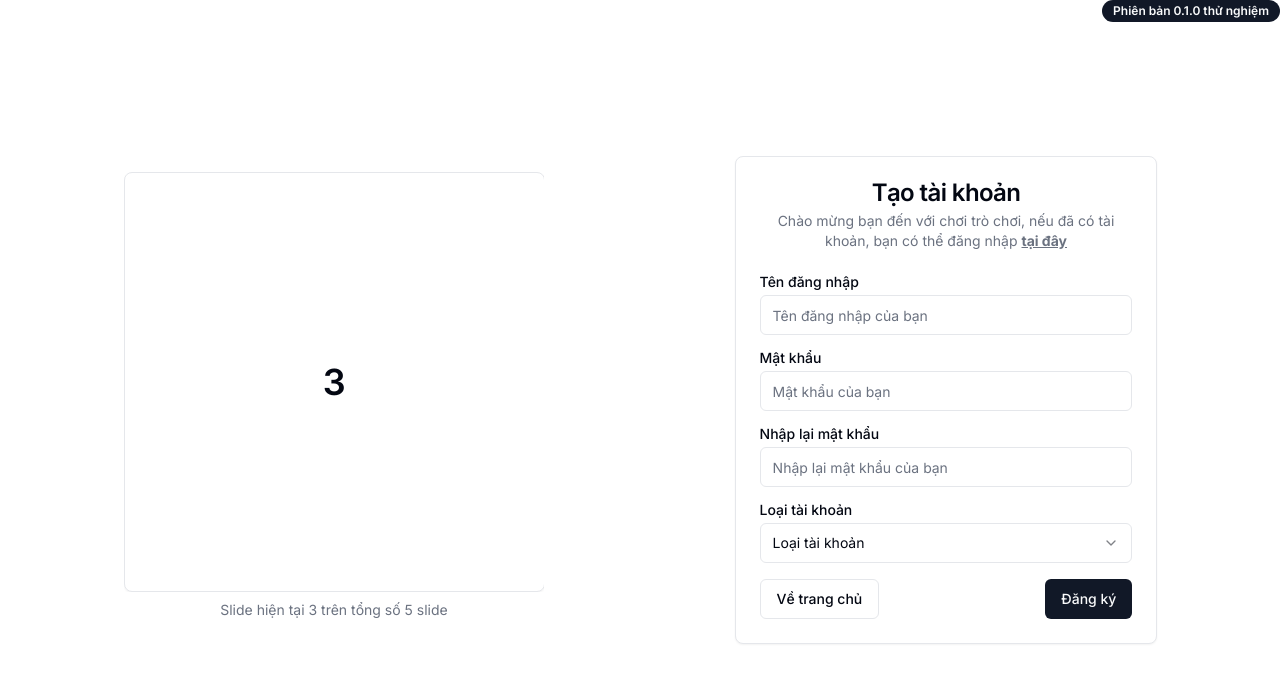
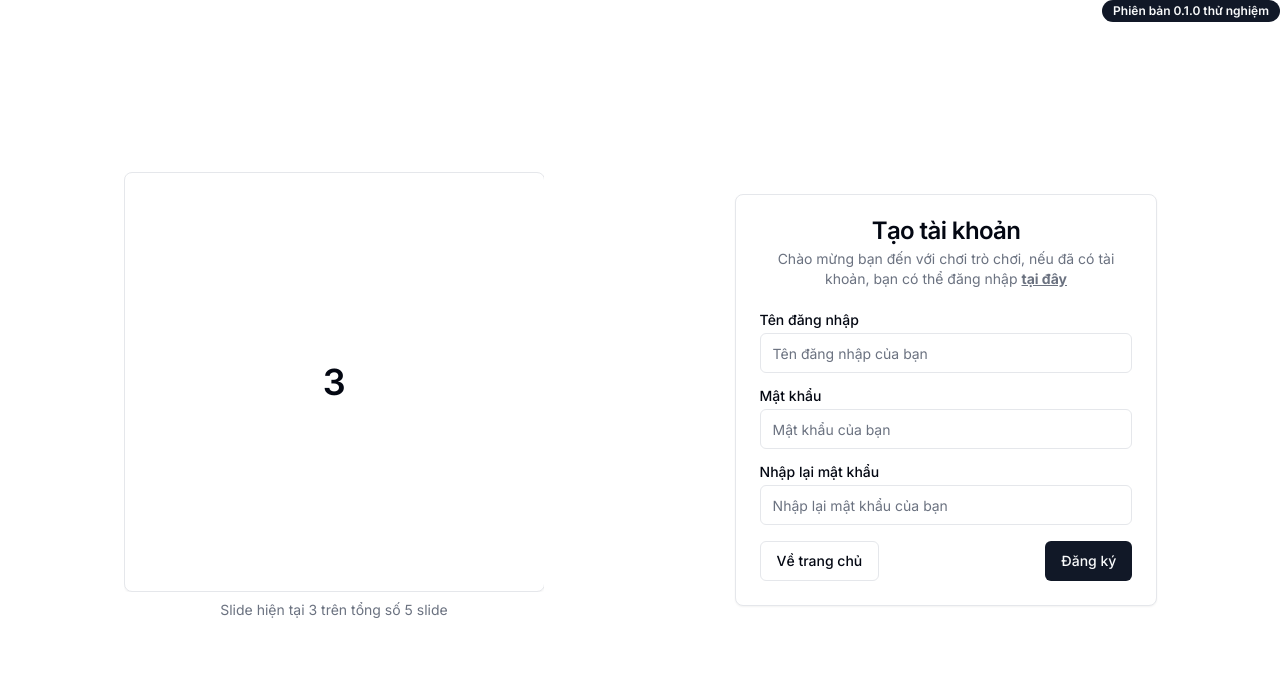
Before and after one commit to AnVscode/choi-tro-choi, a Next.js app: page /sign-up in a window 1280 px wide. Shown: the top 682 px of the page. Built offline with nearby package versions, Linux system fonts and the light colour scheme.

Commit message:
remove account type auth form

```diff
--- a/src/app/(auth)/components/form-sign-in.tsx
+++ b/src/app/(auth)/components/form-sign-in.tsx
@@ -6,9 +6,10 @@ import { Label } from "@/components/ui/label";
 import { Input } from "@/components/ui/input";
 import { Button } from "@/components/ui/button";
 import { pageRouter } from "@/constants/page-router";
+import { AppRouterInstance } from "next/dist/shared/lib/app-router-context.shared-runtime";
 
 export default function FormSignIn() {
-  const appRouterInstance = useRouter();
+  const appRouterInstance: AppRouterInstance = useRouter();
 
   const handlerBackToHome = (event: React.MouseEvent<HTMLButtonElement>) => {
     event.preventDefault();
--- a/src/app/(auth)/components/form-sign-up.tsx
+++ b/src/app/(auth)/components/form-sign-up.tsx
@@ -13,9 +13,10 @@ import {
   SelectValue,
 } from "@/components/ui/select";
 import { pageRouter } from "@/constants/page-router";
+import { AppRouterInstance } from "next/dist/shared/lib/app-router-context.shared-runtime";
 
 export default function FormSignUp() {
-  const appRouterInstance = useRouter();
+  const appRouterInstance: AppRouterInstance = useRouter();
 
   const handlerBackToHome = (event: React.MouseEvent<HTMLButtonElement>) => {
     event.preventDefault();
@@ -40,19 +41,19 @@ export default function FormSignUp() {
           <Input id="password" placeholder="Nhập lại mật khẩu của bạn" />
         </div>
 
-        <div className="flex flex-col space-y-1.5">
-          <Label htmlFor="account_type">Loại tài khoản</Label>
-          <Select>
-            <SelectTrigger id="User">
-              <SelectValue placeholder="Loại tài khoản" />
-            </SelectTrigger>
+        {/*<div className="flex flex-col space-y-1.5">*/}
+        {/*  <Label htmlFor="account_type">Loại tài khoản</Label>*/}
+        {/*  <Select>*/}
+        {/*    <SelectTrigger id="User">*/}
+        {/*      <SelectValue placeholder="Loại tài khoản" />*/}
+        {/*    </SelectTrigger>*/}
 
-            <SelectContent position="popper">
-              <SelectItem value="Admin">Admin</SelectItem>
-              <SelectItem value="User">Người dùng</SelectItem>
-            </SelectContent>
-          </Select>
-        </div>
+        {/*    <SelectContent position="popper">*/}
+        {/*      <SelectItem value="Admin">Admin</SelectItem>*/}
+        {/*      <SelectItem value="User">Người dùng</SelectItem>*/}
+        {/*    </SelectContent>*/}
+        {/*  </Select>*/}
+        {/*</div>*/}
 
         <div className="flex justify-between">
           <Button variant="outline" onClick={handlerBackToHome}>
```
